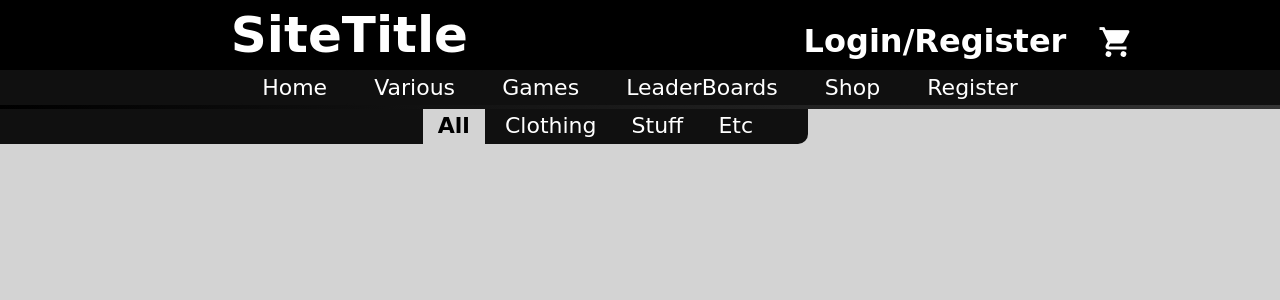
After one commit to Jttsuda/1st-Django-E-Commerce-Site, a Django app: template templates/shop.html in a window 1280 px wide. The commit adds this page. Shown: the top 300 px of the page. Run offline with Django 3.2, Linux system fonts and the light colour scheme; the template is opened without the code that fills it, so the values that code supplies are empty.

```diff
--- a/accounts/urls.py
+++ b/accounts/urls.py
@@ -7,5 +7,6 @@ urlpatterns = [
     path('login/', login_view, name="login"),
     path('logout/', logout_view, name="logout"),
     path('home/', user_home_view, name="user-home"),
+    path('shop/', shop_view, name="shop"),
     path('admin/', admin_view, name="admin"),
 ]
--- a/pages/views.py
+++ b/pages/views.py
@@ -1,7 +1,9 @@
 from django.shortcuts import render
 from django.urls import reverse
+from accounts.decorators import unauthenticated_user
 
 
+@unauthenticated_user
 def home_view(request):
     context = {}
     return render(request, "index.html", context)
--- a/portfolioSite/settings.py
+++ b/portfolioSite/settings.py
@@ -56,7 +56,7 @@ ROOT_URLCONF = 'portfolioSite.urls'
 TEMPLATES = [
     {
         'BACKEND': 'django.template.backends.django.DjangoTemplates',
-        'DIRS': [BASE_DIR / 'templates'],
+        'DIRS': [BASE_DIR / 'templates', 'templates/user_templates'],
         'APP_DIRS': True,
         'OPTIONS': {
             'context_processors': [
--- a/static/css/main.css
+++ b/static/css/main.css
@@ -2,13 +2,13 @@
 /* This CSS is for the Base */
 :root {
   --main-bg-color: black;
-  --sec-bg-color: #404040;
   --nav-buttons: #101010;
   --nav-buttons-hover: #202020;
-  --text-color: white;
   --register-login-box: #101010;
   --register-login-button: #303030;
   --box-shadow-color: black;
+  --bg-color: lightgray;
+  --text-color: white;
 }
 * {
   font-family: cursive;
@@ -16,10 +16,10 @@
   padding: 0px;
 }
 body {
-  background-color: grey;
+  background-color: var(--bg-color);
 }
 a {
-  color: white;
+  color: var(--text-color);
   text-decoration: none;
 }
 input[type="text"] {
@@ -51,19 +51,30 @@ input[type="password"] {
 #main-title {
   display: inline;
   color: var(--text-color);
-  font-size: 57px;
+  font-size: 50px;
 }
-/* Login Div */
+/* -------Login/Logout/Shopping-Cart--------- */
 #login-div {
   display: inline-block;
   width: 45vw;
 }
+/* Buttons */
+#logout {
+  color: var(--text-color);
+}
+#logout:hover {
+  text-decoration: underline;
+}
 #login {
   color: var(--text-color);
-  font-size: 32px;
 }
 #login:hover {
   text-decoration: underline;
+}
+/* Cart */
+#shopping-cart {
+  transform: translateY(8px);
+  margin-left: 20px;
 }
 
 #nav-div {
@@ -88,8 +99,8 @@ input[type="password"] {
 }
 
 #line-div {
-  height: 7px;
-  background-image: linear-gradient(to right, #353535, black);
+  height: 4px;
+  background-image: linear-gradient(to left, #353535, black);
 }
 #empty-block {
   height: 40px;
--- /dev/null
+++ b/static/css/shop.css
@@ -0,0 +1,26 @@
+#shop-nav {
+  text-align: right;
+  background-color: var(--nav-buttons);
+  color: white;
+  transform: translateY(-40px);
+  width: 60vw;
+  border-bottom-right-radius: 10px;
+  padding-right: 40px;
+}
+.shop-nav-buttons {
+  display: inline-block;
+  padding-top: 4px;
+  padding-bottom: 6px;
+  padding-right: 15px;
+  padding-left: 15px;
+  font-size: 22px;
+}
+
+.shop-nav-buttons:hover {
+  text-decoration: underline;
+}
+.clear-background {
+  background-color: var(--bg-color);
+  font-weight: bold;
+  color: black;
+}
--- /dev/null
+++ b/static/javascript/shop.js
@@ -0,0 +1,14 @@
+{
+    const categories = document.querySelectorAll(".shop-nav-buttons");
+    for(let i = 0; i < categories.length; i++){
+        categories[i].addEventListener("click", testFunc);
+    }
+
+    function testFunc(e){
+        categories.forEach(x=> x.classList.remove("clear-background"));
+        e.target.classList.add("clear-background");
+    }
+
+
+
+}
--- a/templates/base.html
+++ b/templates/base.html
@@ -12,19 +12,44 @@
 <body>
     <div id="main-content-div">
         <div id="main-title-div">
-            <h1 id="main-title">{% block title %}PortfolioSite{% endblock %}</h1>
+            <h1 id="main-title">
+                {% block title %}
+                {% if request.user.is_authenticated %}
+                    <a href="{% url 'accounts:user-home' %}">Welcome, {{request.user}}</a>
+                {% else %}
+                    <a href="/">SiteTitle</a>
+                {% endif %}
+                {% endblock %}
+            </h1>
         </div>
         <div id="login-div">
-            <h1><a href="{% url 'accounts:login' %}" id="login">Login/Register</a></h1>
+            <h1>
+                {% if request.user.is_authenticated %}
+                <a href="{% url 'accounts:logout' %}" id="logout">Logout</a>
+                {% else %}
+                <a href="{% url 'accounts:login' %}" id="login">Login/Register</a>
+                {% endif %}
+                <a href=""><img src="/static/images/white_cart.png" alt="" id="shopping-cart"></a>
+            </h1>
         </div>
     </div>
     <nav id="nav-div">
-        <button class="nav-buttons"><a href="/">Home</a></button>
+        <!-- Home Button -->
+        {% if request.user.is_authenticated %}
+            <button class="nav-buttons"><a href="{% url 'accounts:user-home' %}">User Home</a></button>
+        {% else %}
+            <button class="nav-buttons"><a href="/">Home</a></button>
+        {% endif %}
         <button class="nav-buttons"><a href="">Various</a></button>
         <button class="nav-buttons"><a href="/games/">Games</a></button>
         <button class="nav-buttons"><a href="">LeaderBoards</a></button>
-        <button class="nav-buttons"><a href="">Shop</a></button>
-        <button class="nav-buttons"><a href="{% url 'accounts:register' %}">Register</a></button>
+        <button class="nav-buttons"><a href="{% url 'accounts:shop' %}">Shop</a></button>
+        <!-- Register/Cart -->
+        {% if request.user.is_authenticated %}
+            <button class="nav-buttons"><a href="">Cart</a></button>
+        {% else %}
+            <button class="nav-buttons"><a href="{% url 'accounts:register' %}">Register</a></button>
+        {% endif %}
     </nav>
     <div id="line-div"></div>
     <div id="empty-block"></div>
--- /dev/null
+++ b/templates/shop.html
@@ -0,0 +1,15 @@
+{% extends 'base.html' %}
+{% block head %}
+{% load static %}
+<link rel="stylesheet" href="{% static '/css/shop.css' %}">
+{% endblock %}
+
+{% block content %}
+<div id="shop-nav">
+    <a href="#" class="shop-nav-buttons clear-background">All</a>
+    <a href="#" class="shop-nav-buttons">Clothing</a>
+    <a href="#" class="shop-nav-buttons">Stuff</a>
+    <a href="#" class="shop-nav-buttons">Etc</a>
+</div>
+<script defer src="{% static '/javascript/shop.js' %}"></script>
+{% endblock %}
```
Also changed, not shown: accounts/views.py (+8 -4 lines), static/css/user/user_home.css (added, +13 -0 lines), templates/user_templates/user_home.html (added, +13 -0 lines), db.sqlite3, static/images/white_cart.png (added).
